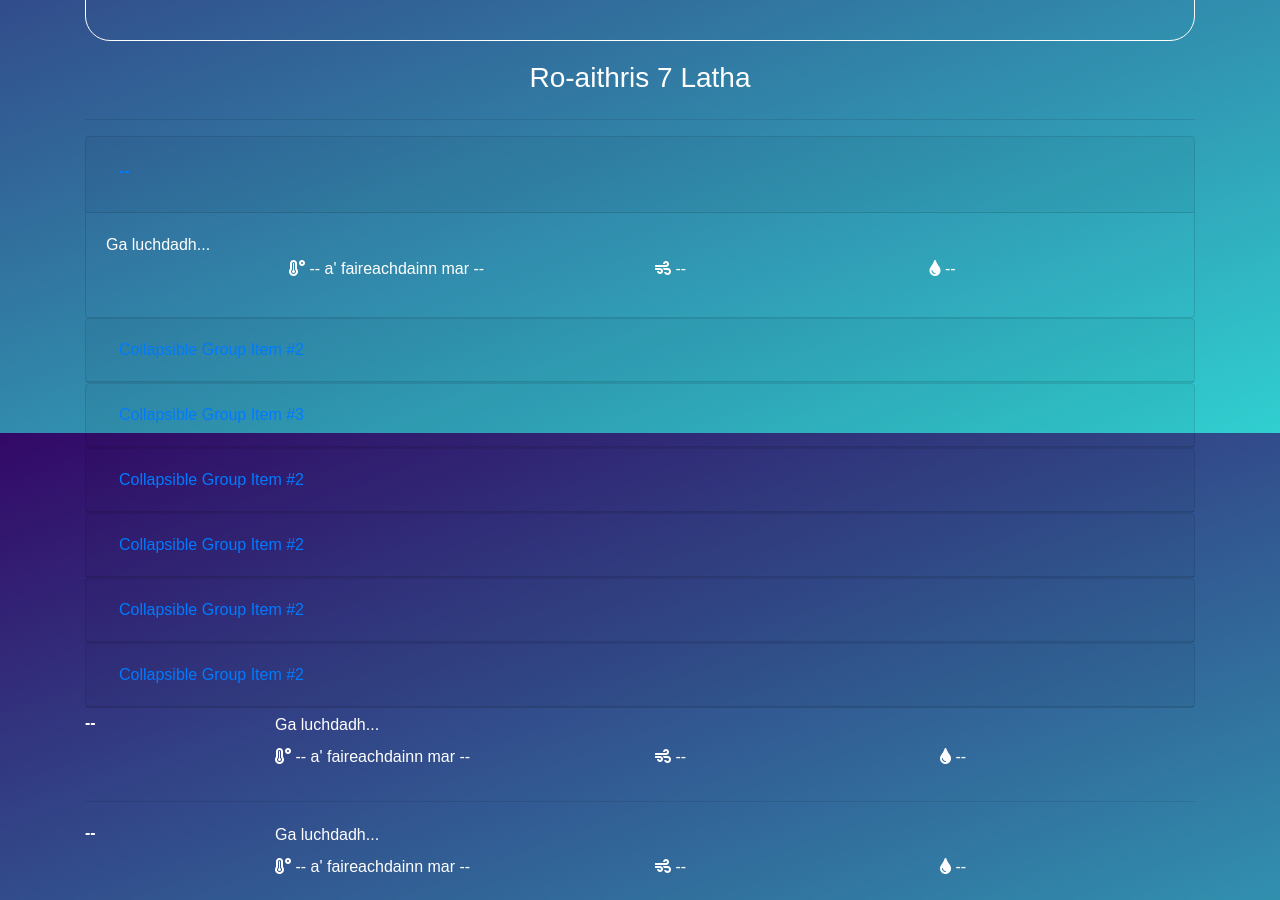
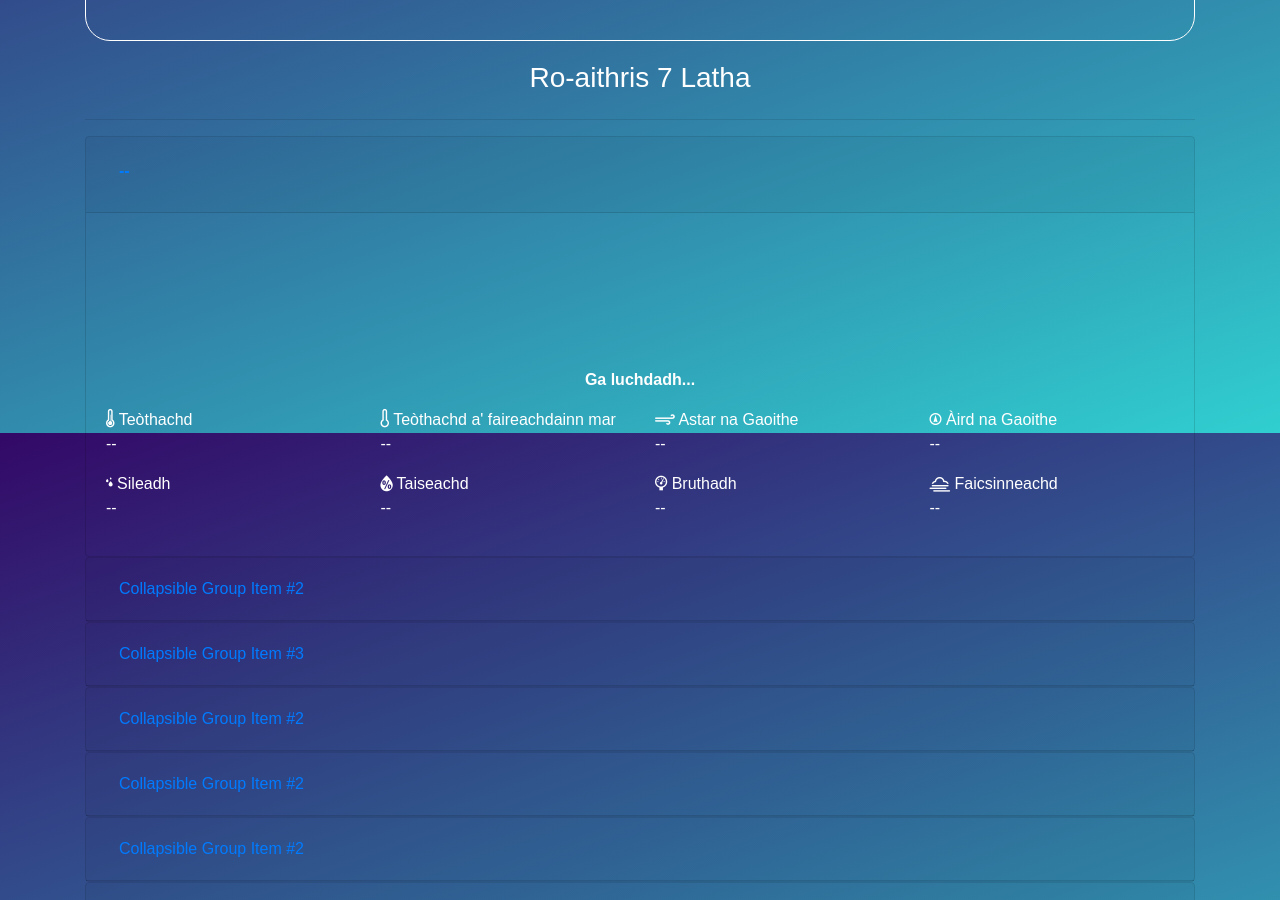
Before and after one commit to angeidheal/aimsir, a Jekyll site: the page built from test.html, in a window 1280 px wide and 900 px high, scrolled down 467 px. Built offline with Jekyll 4.4.1, drawn with Linux system fonts in a browser that asks for light colours; nearby versions of some CDN libraries; a script that is not in the unit is left out.

Commit message:
Update test.html

```diff
--- a/test.html
+++ b/test.html
@@ -71,19 +71,41 @@
     <div id="collapseOne" class="collapse show" aria-labelledby="headingOne" data-parent="#accordion">
       <div class="card-body">
         <div class="row">
-          <div class="col-md-7 day-1-summary">
-            Ga luchdadh...
+          <div class="col-md-12 weather-icon">
+            <canvas class="icon" width="128" height="128"></canvas>
           </div>
         </div>
         <div class="row">
-          <div class="col-md-4 offset-md-2">
-            <p class="daily-forecast"><strong><i class="fas fa-temperature-high"></i></strong> <span class="day-1-temp">--</span> a' faireachdainn mar <span class="day-1-app-temp">--</span></p>
+          <div class="col-md-12">
+            <p class="current-summary"><strong>Ga luchdadh...</strong></p>
+          </div>
+        </div>
+        <div class="row">
+          <div class="col-md-3">
+            <p><i class="wi wi-thermometer"></i> Teòthachd<br/><span class="temp">--<span></p>
           </div>
           <div class="col-md-3">
-            <p class="daily-forecast"><strong><i class="fas fa-wind"></i></strong> <span class="day-1-wind">--</span></p>
+            <p><i class="wi wi-thermometer-exterior"></i> Teòthachd a' faireachdainn mar<br/><span class="app-temp">--</span></p>
           </div>
           <div class="col-md-3">
-            <p class="daily-forecast"><strong><i class="fas fa-tint"></i></strong> <span class="day-1-precip">--</span></p>
+            <p><i class="wi wi-strong-wind"></i> Astar na Gaoithe<br/><span class="wind">--</span></p>
+          </div>
+          <div class="col-md-3">
+            <p><i class="wi wi-wind-direction"></i> Àird na Gaoithe<br/><span class="wind-bearing">--</span></p>
+          </div>
+        </div>
+        <div class="row">
+          <div class="col-md-3">
+            <p><i class="wi wi-raindrops"></i> Sileadh<br/><span class="precip">--</span></p>
+          </div>
+          <div class="col-md-3">
+            <p><i class="wi wi-humidity"></i> Taiseachd<br/><span class="humidityLevel">--<span></p>
+          </div>
+          <div class="col-md-3">
+            <p><i class="wi wi-barometer"></i> Bruthadh<br/><span class="pressure">--<span></p>
+          </div>
+          <div class="col-md-3">
+            <p><i class="wi wi-fog"></i> Faicsinneachd<br/><span class="visibility">--<span></p>
           </div>
         </div>
       </div>
```
